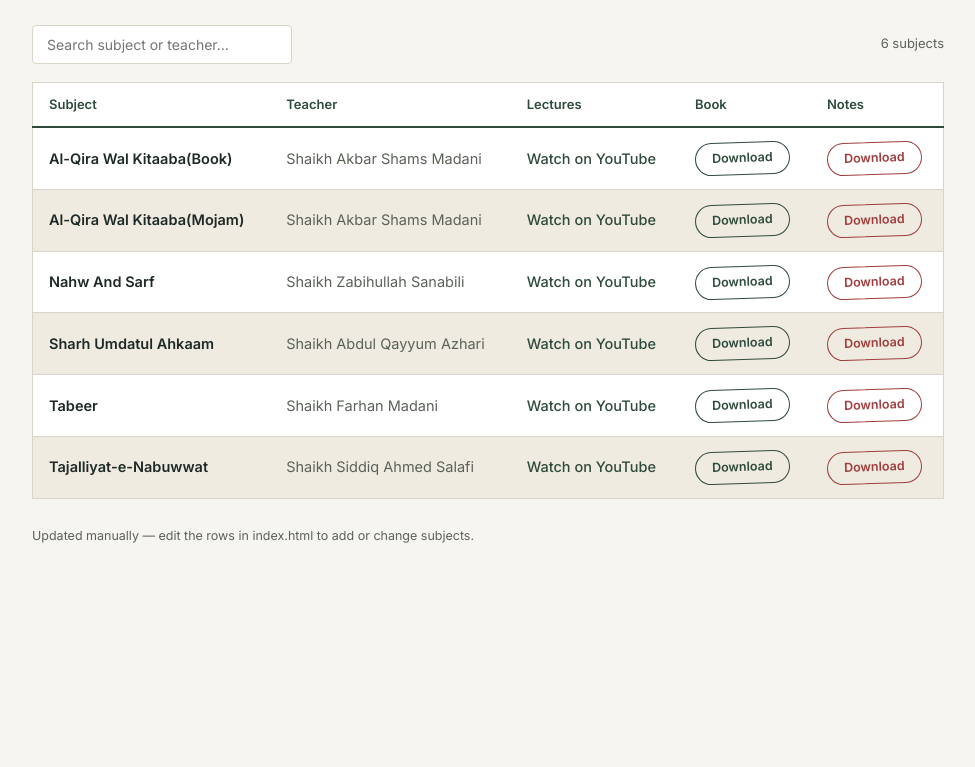
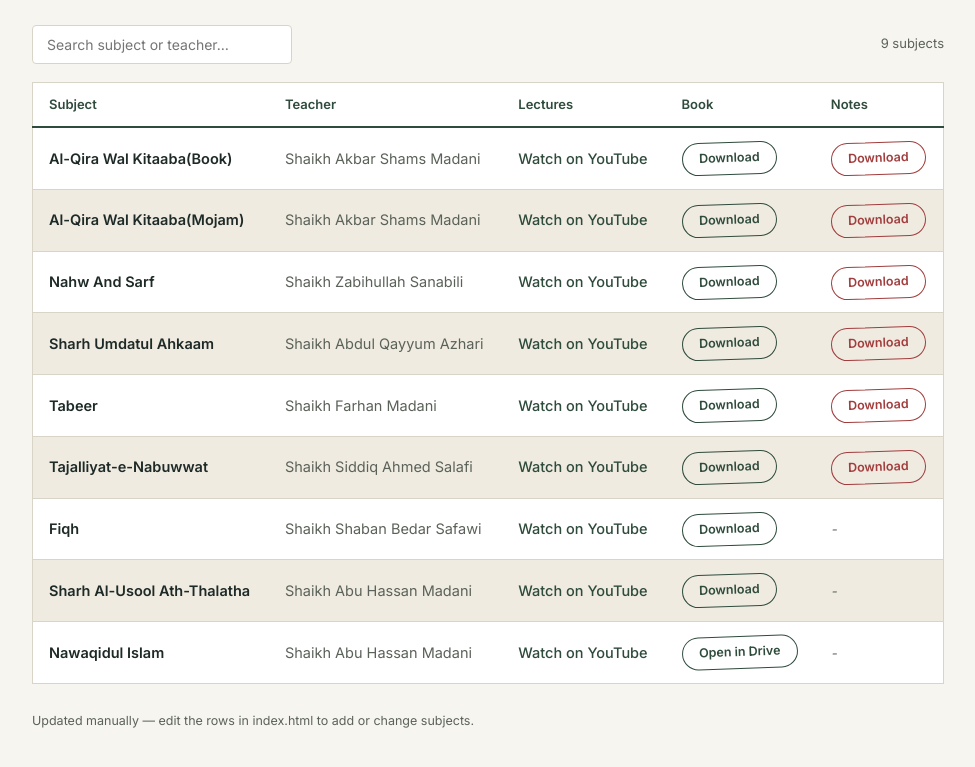
Before and after one commit to kunfaqeehan-lms/notes, a plain HTML site: page index.html in a window 1280 px wide. Shown: the part 217-984 px from the top of the page, without its empty margins (152-1127 px from the left). Before the commit the page ends 842 px from the top, so only its background shows below. Drawn offline with Linux system fonts and the light colour scheme.

Commit message:
Update Nawaqidul Islam link to Google Drive and remove large local PDF

```diff
--- a/index.html
+++ b/index.html
@@ -289,6 +289,27 @@
         <td data-label="Book"><a class="stamp book" href="books/Tajalliyat-e-Nabuwwat.pdf" download>Download</a></td>
         <td data-label="Notes"><a class="stamp" href="notes/Tajalliyat-e-Nabuwwat.pdf" download>Download</a></td>
       </tr>
+      <tr>
+        <td class="subject" data-label="Subject">Fiqh</td>
+        <td class="teacher" data-label="Teacher">Shaikh Shaban Bedar Safawi</td>
+        <td data-label="Lecture"><a class="watch" href="https://youtube.com/playlist?list=PLEN196nOejOjDe3x1m3c3EaNKKfNHA5mX&si=t1euq6uBEIwsRREV" target="_blank" rel="noopener">Watch on YouTube</a></td>
+        <td data-label="Book"><a class="stamp book" href="books/Fiqh.pdf" download>Download</a></td>
+        <td data-label="Notes"><span class="none"> - </span></td>
+      </tr>
+      <tr>
+        <td class="subject" data-label="Subject">Sharh Al-Usool Ath-Thalatha</td>
+        <td class="teacher" data-label="Teacher">Shaikh Abu Hassan Madani</td>
+        <td data-label="Lecture"><a class="watch" href="https://youtube.com/playlist?list=PLEN196nOejOjjmpxmT4zzq4QsVNXkkFXc&si=xbbc2kR5F3eNM4wJ" target="_blank" rel="noopener">Watch on YouTube</a></td>
+        <td data-label="Book"><a class="stamp book" href="books/Sharh Al-Usool Ath-Thalatha.pdf" download>Download</a></td>
+        <td data-label="Notes"><span class="none"> - </span></td>
+      </tr>
+      <tr>
+        <td class="subject" data-label="Subject">Nawaqidul Islam</td>
+        <td class="teacher" data-label="Teacher">Shaikh Abu Hassan Madani</td>
+        <td data-label="Lecture"><a class="watch" href="https://youtube.com/playlist?list=PLEN196nOejOjCLle-rftpGa3QylzgR2nA&si=7_lL43ePaVOwH5lY" target="_blank" rel="noopener">Watch on YouTube</a></td>
+        <td data-label="Book"><a class="stamp book" href="https://drive.google.com/file/d/1MbBEILGML7rUMReLPcYLYY_qReZ1Gjcx/view?usp=drive_link" target="_blank" rel="noopener">Open in Drive</a></td>
+        <td data-label="Notes"><span class="none"> - </span></td>
+      </tr>
     </tbody>
   </table>
 
```
Also changed, not shown: 13 other files.
